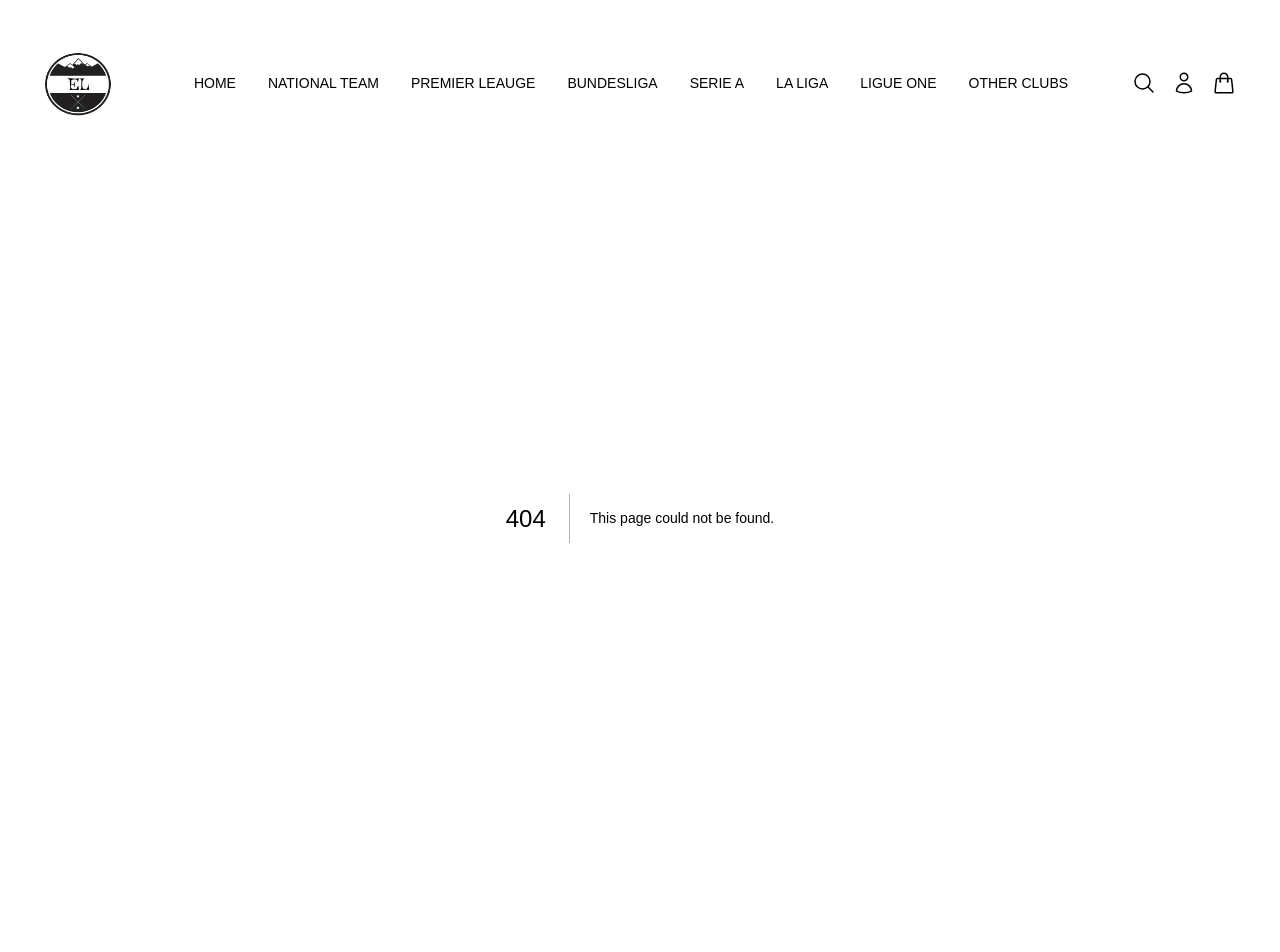
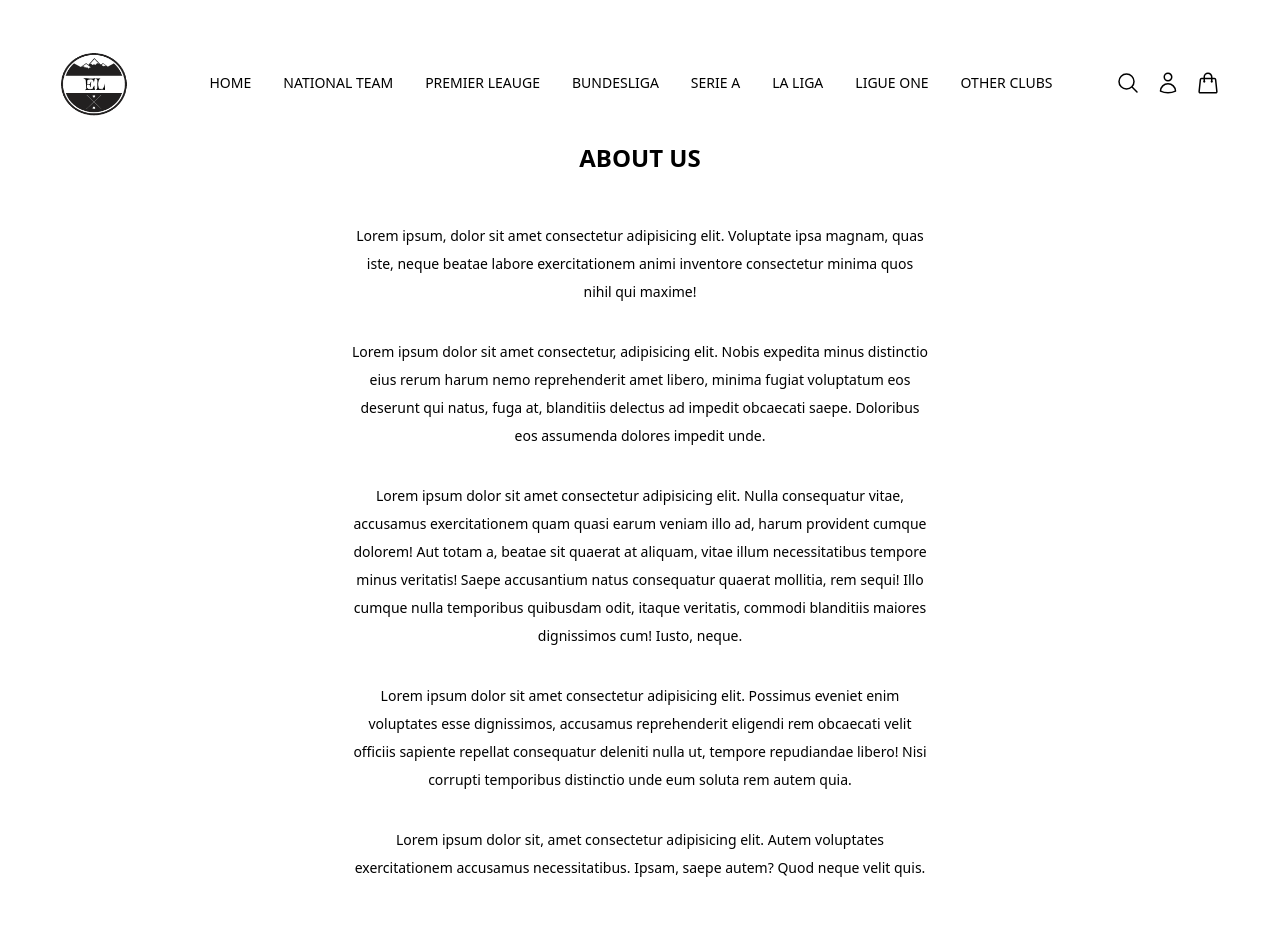
Before and after one commit to etrafa/shopify, a Next.js app: page /about-us in a window 1280 px wide. Before the commit this address had no page. Shown: the top 952 px of the page. Built offline with nearby package versions, Linux system fonts and the light colour scheme.

Commit message:
about me component added.

```diff
--- /dev/null
+++ b/pages/about-us.tsx
@@ -0,0 +1,43 @@
+const aboutUs = () => {
+  return (
+    <div className="mt-6 min-h-[50vh] text-center">
+      <h1 className="text-border text-2xl font-bold">ABOUT US</h1>
+      <div className="px-8 mt-4 py-4 w-11/12 mx-auto md:w-8/12 lg:w-6/12">
+        <p className="py-4 text-sm leading-7">
+          Lorem ipsum, dolor sit amet consectetur adipisicing elit. Voluptate
+          ipsa magnam, quas iste, neque beatae labore exercitationem animi
+          inventore consectetur minima quos nihil qui maxime!
+        </p>
+        <p className="py-4 text-sm leading-7">
+          Lorem ipsum dolor sit amet consectetur, adipisicing elit. Nobis
+          expedita minus distinctio eius rerum harum nemo reprehenderit amet
+          libero, minima fugiat voluptatum eos deserunt qui natus, fuga at,
+          blanditiis delectus ad impedit obcaecati saepe. Doloribus eos
+          assumenda dolores impedit unde.
+        </p>
+        <p className="py-4 text-sm leading-7">
+          Lorem ipsum dolor sit amet consectetur adipisicing elit. Nulla
+          consequatur vitae, accusamus exercitationem quam quasi earum veniam
+          illo ad, harum provident cumque dolorem! Aut totam a, beatae sit
+          quaerat at aliquam, vitae illum necessitatibus tempore minus
+          veritatis! Saepe accusantium natus consequatur quaerat mollitia, rem
+          sequi! Illo cumque nulla temporibus quibusdam odit, itaque veritatis,
+          commodi blanditiis maiores dignissimos cum! Iusto, neque.
+        </p>
+        <p className="py-4 text-sm leading-7">
+          Lorem ipsum dolor sit amet consectetur adipisicing elit. Possimus
+          eveniet enim voluptates esse dignissimos, accusamus reprehenderit
+          eligendi rem obcaecati velit officiis sapiente repellat consequatur
+          deleniti nulla ut, tempore repudiandae libero! Nisi corrupti
+          temporibus distinctio unde eum soluta rem autem quia.
+        </p>
+        <p className="py-4 text-sm leading-7">
+          Lorem ipsum dolor sit, amet consectetur adipisicing elit. Autem
+          voluptates exercitationem accusamus necessitatibus. Ipsam, saepe
+          autem? Quod neque velit quis.
+        </p>
+      </div>
+    </div>
+  );
+};
+export default aboutUs;
--- a/styles/globals.css
+++ b/styles/globals.css
@@ -4,7 +4,7 @@
 
 /*FONT FAMILY */
 @import url("https://fonts.googleapis.com/css2?family=Karla:wght@200;300;400;500;600;700;800&display=swap");
-* {
+@layer base * {
   margin: 0;
   padding: 0;
   box-sizing: border-box;
```
